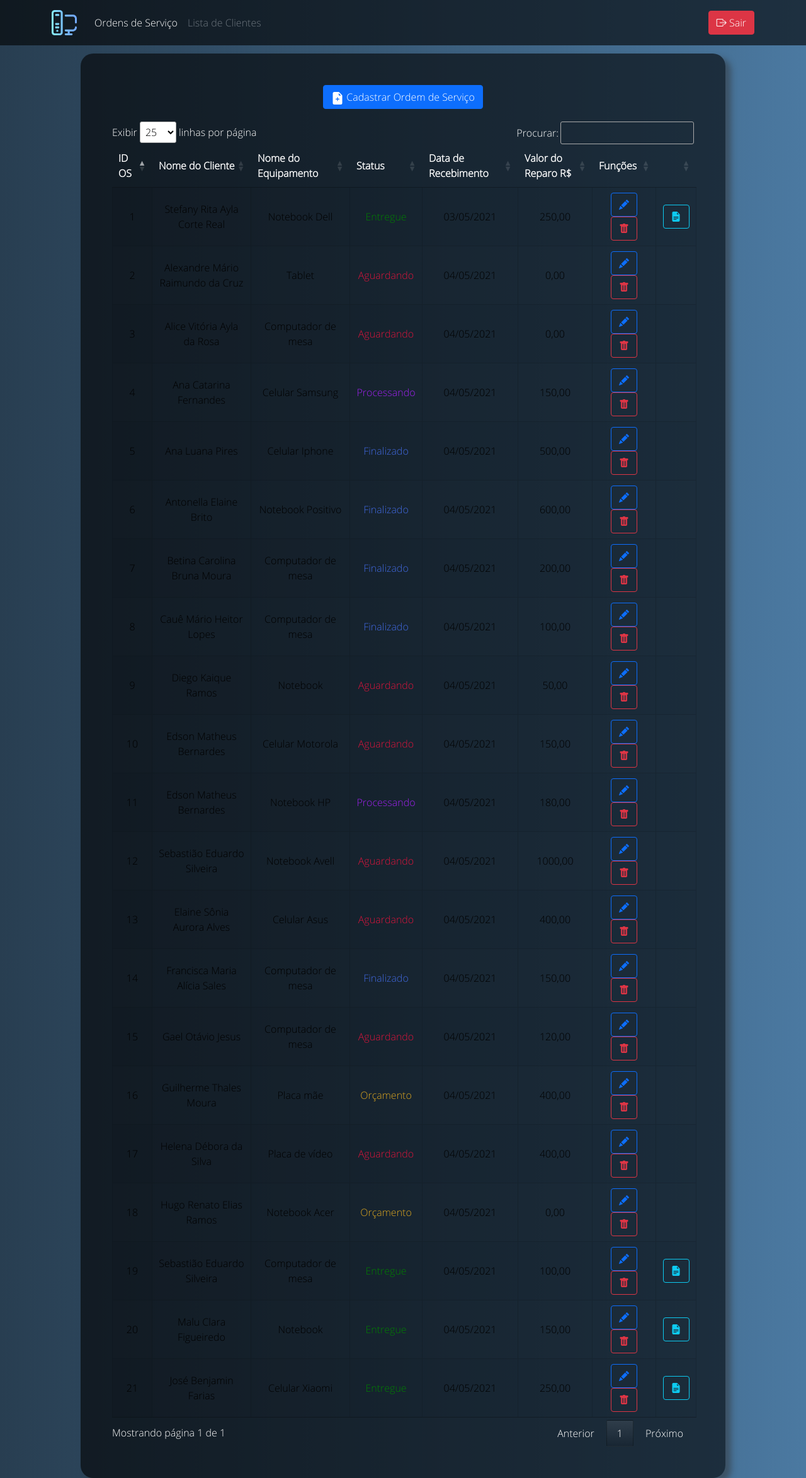
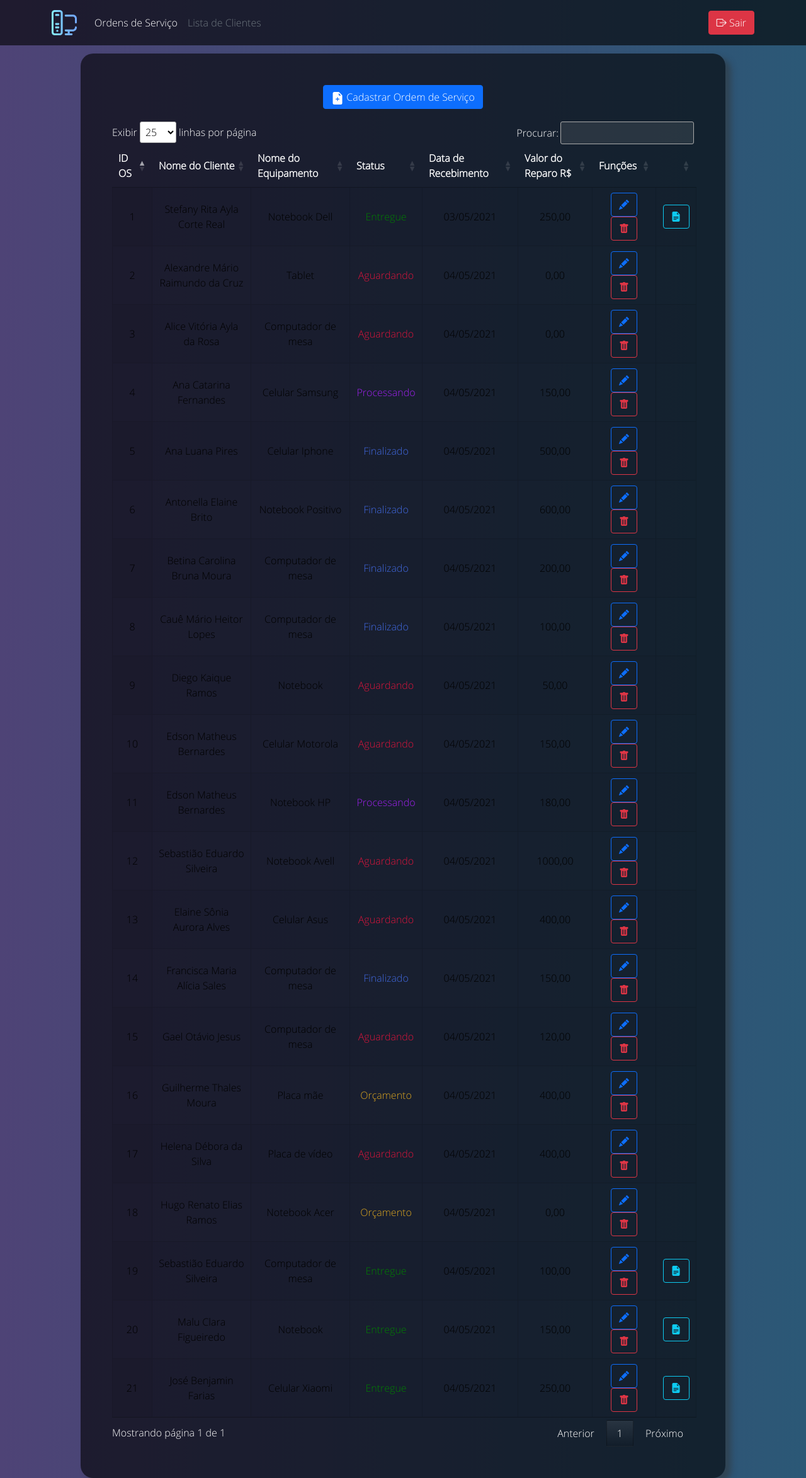
Before and after one commit to GeovaniPossenti/Sistema-de-OS, a PHP site: page /view/os.php in a window 1280 px wide. Shown: the whole page at 63% size. Run offline with PHP 8.4, Linux system fonts and the light colour scheme; a user stored in the database is signed in; data comes from the database, SQL or seed files in the repository; some libraries are stand-ins or nearby versions.

Commit message:
css update

```diff
--- a/tools/css/styleOs.css
+++ b/tools/css/styleOs.css
@@ -74,9 +74,16 @@ section {
     margin: 0;
     padding: 0;
     font-family: OpenSansLight;
-    background: #4B79A1;  /* fallback for old browsers */
-    background: -webkit-linear-gradient(to right, #283E51, #4B79A1);  /* Chrome 10-25, Safari 5.1-6 */
-    background: linear-gradient(to right, #283E51, #4B79A1); /* W3C, IE 10+/ Edge, Firefox 16+, Chrome 26+, Opera 12+, Safari 7+ */
+
+    /* Aquele azul que eu tinha deixado por um tempo
+    background: #4B79A1;
+    background: -webkit-linear-gradient(to right, #283E51, #4B79A1);
+    background: linear-gradient(to right, #283E51, #4B79A1);
+    */
+
+    background: #2b5876;
+    background: -webkit-linear-gradient(to right, #4e4376, #2b5876);
+    background: linear-gradient(to right, #4e4376, #2b5876);
   }
 .quadrado{
     margin-top: 1%;
@@ -107,6 +114,10 @@ section {
 .dataTables_wrapper .dataTables_paginate .paginate_button {
     color: white !important;
 }
+.dataTables_wrapper .dataTables_filter input {
+    color: white;
+    background-color: rgba(220,220,220, 0.1);
+}
 
 /*
 
```
Also changed, not shown: tools/css/styleClientes.css (+13 -3 lines).
